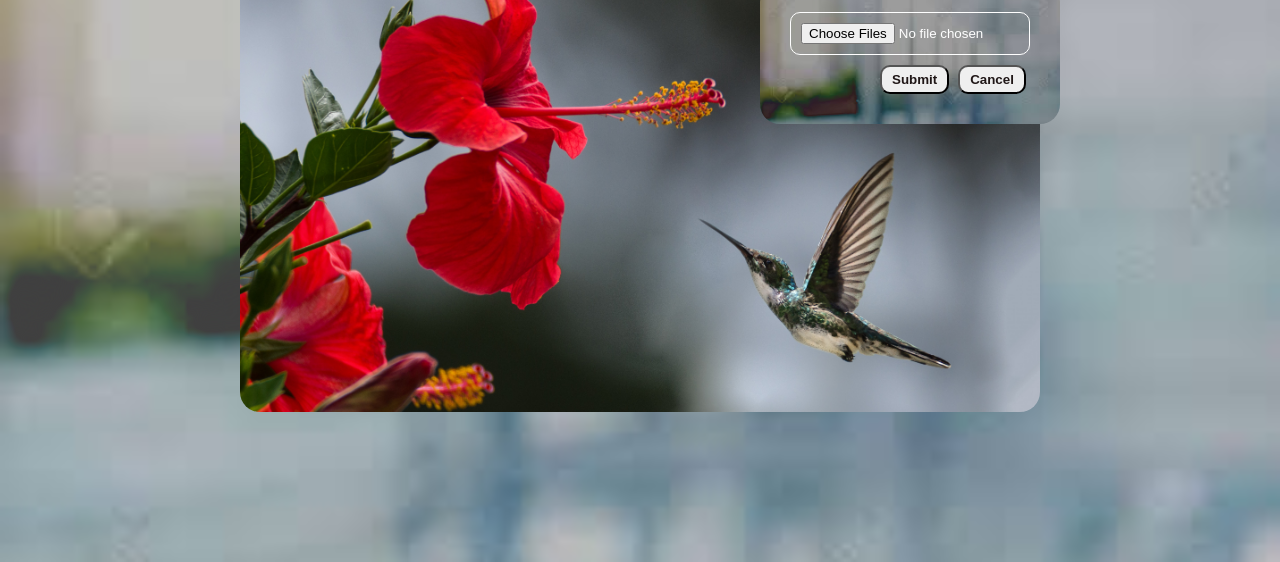
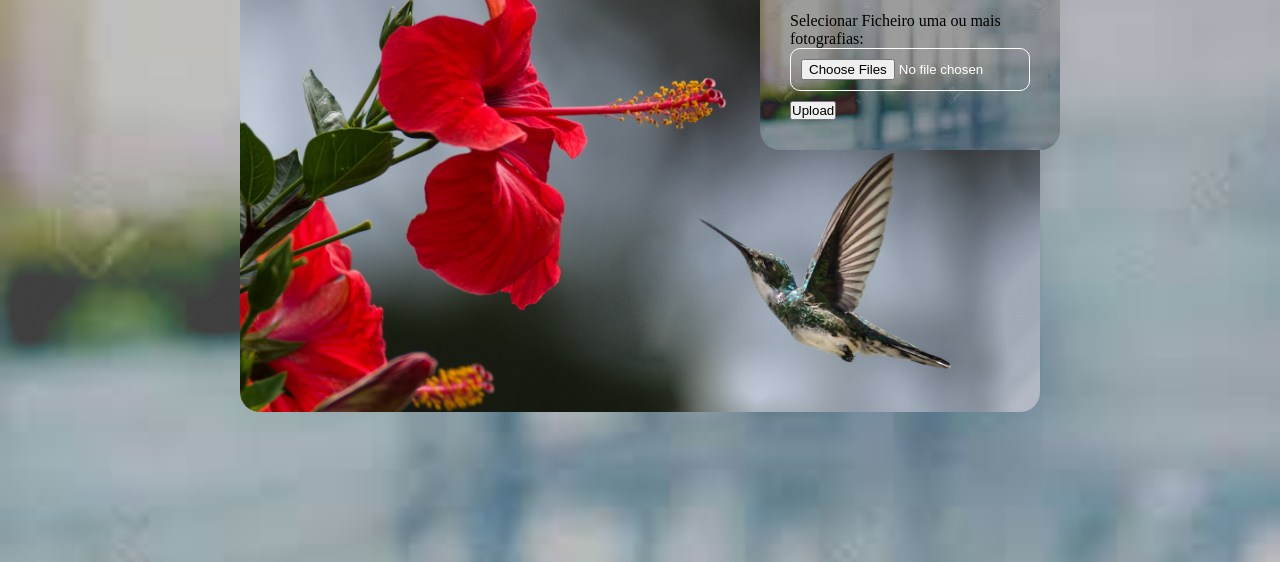
Before and after one commit to anicetodinis/sprint-2-pb-aws-mozambique-equipe7-docker-nodejs-api-gdrive, a website: page public/index.html in a window 1280 px wide. Both pictures are taken after a click on the item "upload". Shown: the part 238-800 px from the top of the page. Drawn offline with Linux system fonts and the light colour scheme.

Commit message:
fix: tentativa de consertar alguns bags no codigo

```diff
--- a/public/index.html
+++ b/public/index.html
@@ -20,14 +20,15 @@
         <div class="upload-window">
             <form>
                 <div >
+                    <label for="fileInput" id="fileInputLabel">Selecionar Ficheiro uma ou mais fotografias:</label>
                     <input id="fileInput" type="file" name="Files" required multiple />
+
                 </div>
-                <button id="" class="myButton first" type="submit">Submit</button>
-                <button class="myButton jsButton">Cancel</button>
+                <button id="myButton" type="submit">Upload</button>
             </form>
         </div>
     </div>
     <script src="src/style.js"></script>
-    <!-- <script src="src/script.js"></script> -->
+    <script src="src/script.js"></script>
 </body>
 </html>
--- a/public/src/script.js
+++ b/public/src/script.js
@@ -1,4 +1,4 @@
-const { displayvideo } = require("googleapis/build/src/apis/displayvideo");
+// const { displayvideo } = require("googleapis/build/src/apis/displayvideo");
 
 var fileInput = document.getElementById('fileInput');
 var fileInputLabel = document.getElementById('fileInputLabel');
```
